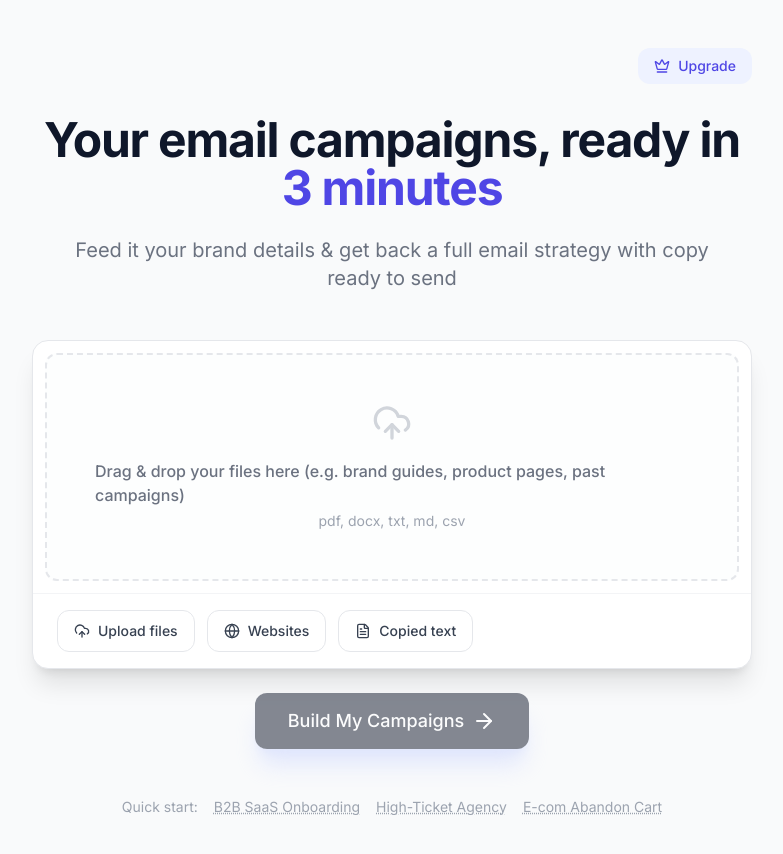
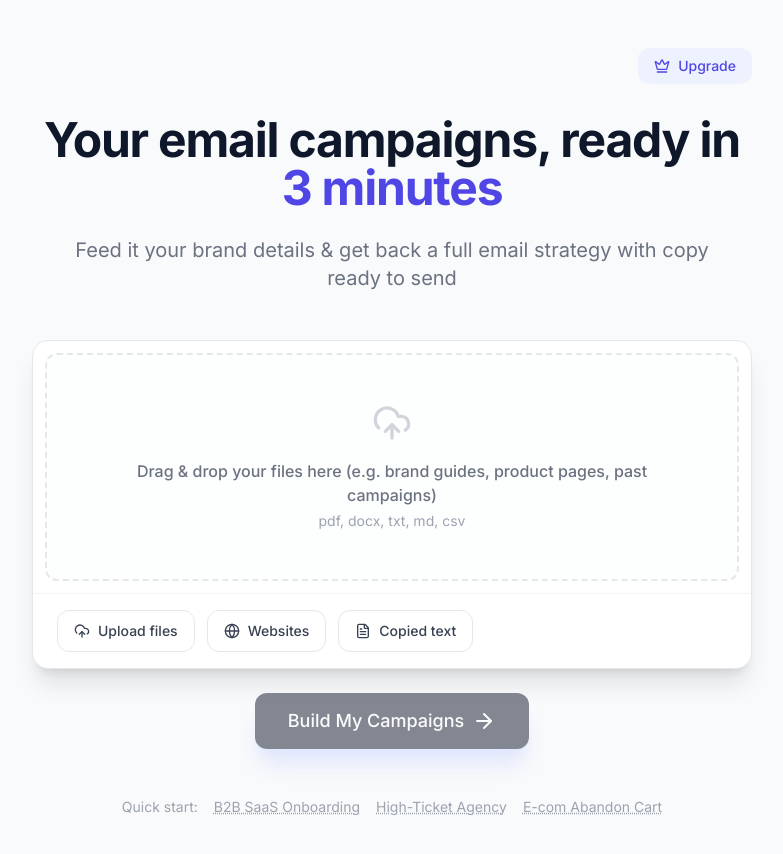
Before and after one commit to snowmanai-ops/Campaign-agent, a React (Vite) app: page /onboarding in a window 1280 px wide. Shown: the top 854 px of the page, without its empty margins (248-1031 px from the left). Built offline with nearby package versions, Linux system fonts and the light colour scheme.

Commit message:
Center drag & drop upload zone text
Co-Authored-By: Claude Opus 4.6 <noreply@anthropic.com>

```diff
--- a/pages/Onboarding.tsx
+++ b/pages/Onboarding.tsx
@@ -642,7 +642,7 @@ export const Onboarding: React.FC = () => {
           onClick={() => fileInputRef.current?.click()}
         >
           <UploadCloud size={40} className={`transition-colors duration-200 ${isDragOver ? 'text-indigo-400' : 'text-gray-300'}`} />
-          <p className={`font-medium text-base mt-4 transition-colors duration-200 ${isDragOver ? 'text-indigo-600' : 'text-gray-500'}`}>
+          <p className={`font-medium text-base mt-4 text-center transition-colors duration-200 ${isDragOver ? 'text-indigo-600' : 'text-gray-500'}`}>
             {isDragOver ? 'Drop files here' : 'Drag & drop your files here (e.g. brand guides, product pages, past campaigns)'}
           </p>
           <p className="text-gray-400 text-sm mt-1">
```
